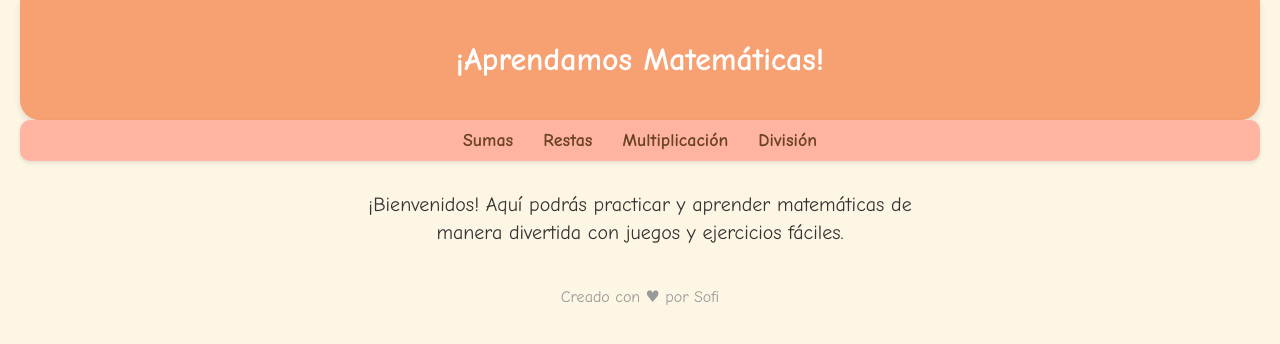
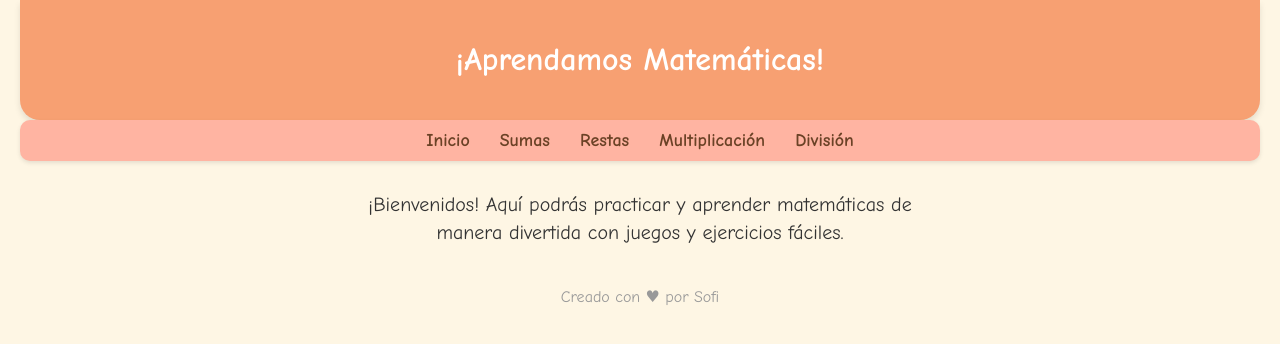
Before and after one commit to sofia-venegas/numix, a plain HTML site: page index.html in a window 1280 px wide. Drawn offline with Linux system fonts and the light colour scheme.

Commit message:
Update index.html

```diff
--- a/index.html
+++ b/index.html
@@ -13,6 +13,7 @@
 
   <nav>
     <ul class="menu">
+         <li><a href="inicio.html">Inicio</a></li>
       <li><a href="sumas.html">Sumas</a></li>
       <li><a href="restas.html">Restas</a></li>
       <li><a href="multiplicacion.html">Multiplicación</a></li>
```
